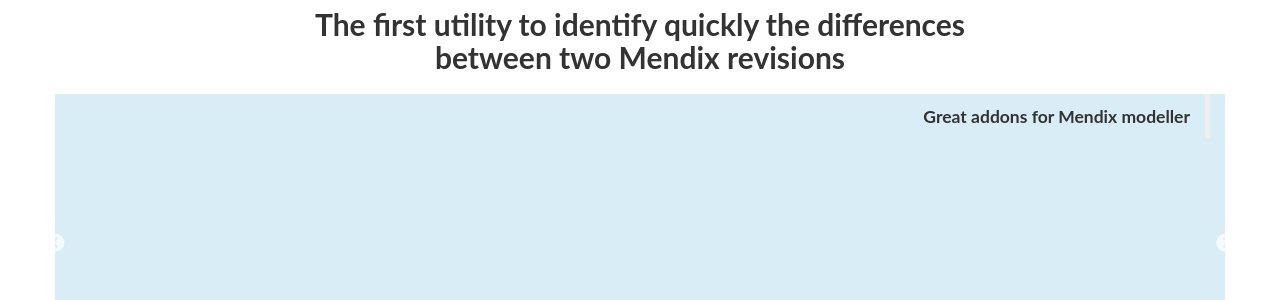
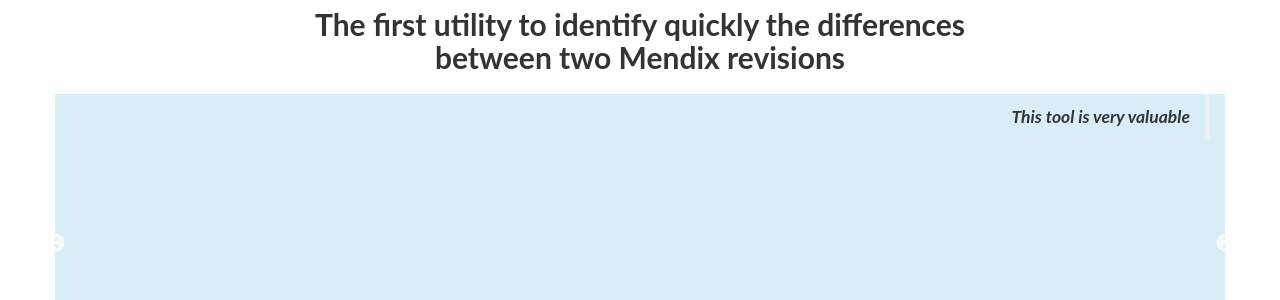
Before and after one commit to mftool/mftool.github.io, a Jekyll site: the page built from index.html, in a window 1280 px wide and 900 px high, scrolled down 625 px. Shown: the part 154-454 px from the top of the window. Built offline with Jekyll 4.4.1, drawn with Linux system fonts in a browser that asks for light colours.

Commit message:
Some more reviews

```diff
--- a/_includes/review.html
+++ b/_includes/review.html
@@ -6,12 +6,16 @@
 				<div class="review" style="height: 300px;">
 
 					<blockquote class="blockquote-reverse">
-								<p> <i><b>Great external app for Mendix modeller ! </b></i></p>
-								<p> <i>We use this app very often in our team to track down causes of bug in Mendix app. </i> </p>
+						<p><i><b>Great external app for Mendix modeller! </b></i></p>
+						<p><i>We use this app very often in our team to track down causes of bug in Mendix app. </i></p>
 					</blockquote>
 
 					<blockquote class="blockquote-reverse">
-								<p>Great addons for Mendix modeller</p>
+						<p><i><b>This tool is very valuable</b></i></p>
+					</blockquote>
+
+					<blockquote class="blockquote-reverse">
+						<p><i><b>Excelllent to review all changes</b></i></p>
 					</blockquote>
 
 				</div>
```
Lines whose indentation alone changed are shown as unchanged.
